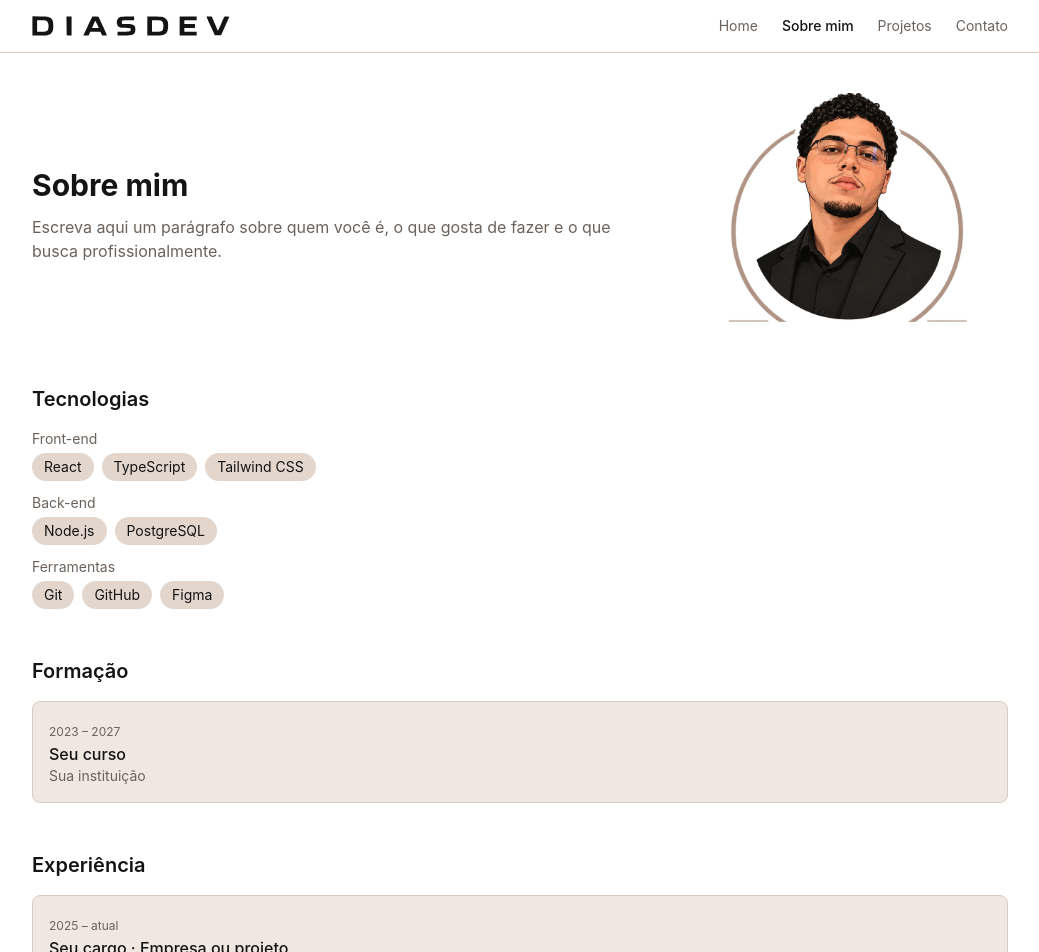
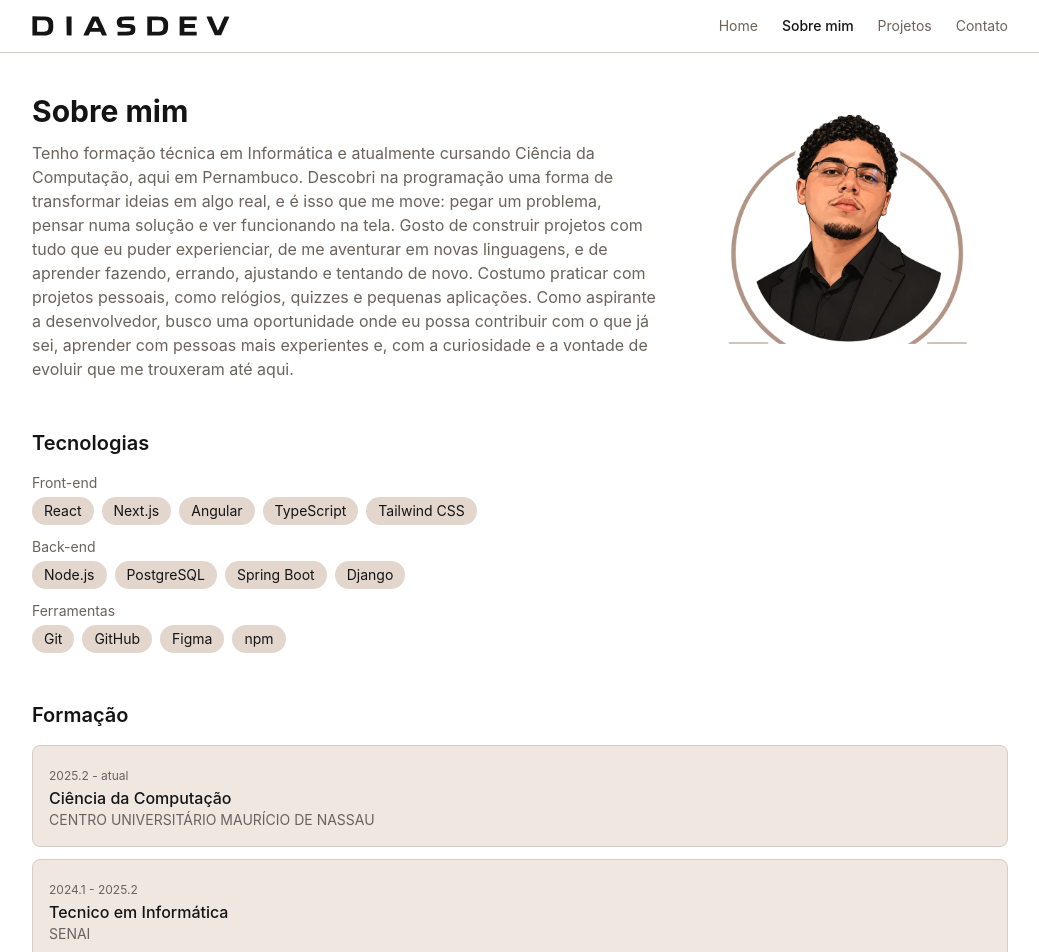
Before and after one commit to diasDev09/portifolio, a React (Vite) app: page /sobre in a window 1280 px wide. Shown: the top 952 px of the page, without its empty margins (120-1159 px from the left). Built offline with nearby package versions, Linux system fonts and the light colour scheme.

Commit message:
feat:Quem eu sou

```diff
--- a/src/data/profile.ts
+++ b/src/data/profile.ts
@@ -1,29 +1,32 @@
 export const profile = {
     photo: '/images/perfil/retrato.webp',
-    name: 'Seu Nome',
+    name: 'Caio Dias',
     role: 'Desenvolvedor Full Stack',
-    tagline: 'Construo interfaces web claras, rápidas e acessíveis, e também desenvolvo back-ends robustos e escaláveis. Além de uma otima experiência com bancos de dados e APIs.',
-    bio: 'Escreva aqui um parágrafo sobre quem você é, o que gosta de fazer e o que busca profissionalmente.',
-    email: 'seu-email@exemplo.com',
-    github: 'https://github.com/seu-usuario',
-    linkedin: 'https://linkedin.com/in/seu-usuario',
+    tagline: 'Transformo ideias em interfaces rápidas, acessíveis e bonitas. No back-end, construo soluções robustas e escaláveis, conectando tudo com APIs e bancos de dados. Do pixel à lógica, faço a tecnologia funcionar de verdade! .',
+    bio: 'Tenho formação técnica em Informática e atualmente cursando Ciência da Computação, aqui em Pernambuco. Descobri na programação uma forma de transformar ideias em algo real, e é isso que me move: pegar um problema, pensar numa solução e ver funcionando na tela. Gosto de construir projetos com tudo que eu puder experienciar, de me aventurar em novas linguagens, e de aprender fazendo, errando, ajustando e tentando de novo. Costumo praticar com projetos pessoais, como relógios, quizzes e pequenas aplicações. Como aspirante a desenvolvedor, busco uma oportunidade onde eu possa contribuir com o que já sei, aprender com pessoas mais experientes e, com a curiosidade e a vontade de evoluir que me trouxeram até aqui.',
+    email: 'caio.mdias3@gmail.com',
+    github: 'https://github.com/diasDev09',
+    linkedin: 'https://linkedin.com/in/caiodiasdev',
+    instagram: 'https://instagram.com/caio.noites',
 }
 
 export const skills = [
-    { title: 'Front-end', items: ['React', 'TypeScript', 'Tailwind CSS'] },
-    { title: 'Back-end', items: ['Node.js', 'PostgreSQL'] },
-    { title: 'Ferramentas', items: ['Git', 'GitHub', 'Figma'] },
+    { title: 'Front-end', items: ['React', 'Next.js', 'Angular', 'TypeScript', 'Tailwind CSS'] },
+    { title: 'Back-end', items: ['Node.js', 'PostgreSQL', 'Spring Boot', 'Django'] },
+    { title: 'Ferramentas', items: ['Git', 'GitHub', 'Figma', 'npm'] },
 ]
 
 export const timeline = [
-    { period: '2026', title: 'Título do marco', description: 'O que aconteceu e por que importa.' },
-    { period: '2025', title: 'Outro marco', description: 'Descrição curta.' },
+    { period: '2026.2', title: 'Primeiro emprego formal', description: 'Longe no contexto da minha area de estudo principal em questão de nome mas perto em ambientação.' },
+    { period: '2025.2', title: 'Ingressei em uma universidade', description: 'Finalmente tomei coragem e busquei algo que realmente me prende.' },
+    { period: '2024.1', title: 'Tecnico em Informática', description: 'Entrei atrás de descobriri o que quero fazer da minha vida.' },
 ]
 
 export const education = [
-    { period: '2023 – 2027', title: 'Seu curso', place: 'Sua instituição' },
+    { period: '2025.2 - atual', title: 'Ciência da Computação', place: 'CENTRO UNIVERSITÁRIO MAURÍCIO DE NASSAU' },
+    { period: '2024.1 - 2025.2', title: 'Tecnico em Informática', place: 'SENAI' },
 ]
 
 export const experience = [
-    { period: '2025 – atual', title: 'Seu cargo', place: 'Empresa ou projeto', description: 'O que você faz.' },
+    { period: '2026.2 – atual', title: 'Assistente Administrativo', place: 'FSBR', description: 'Atuo na área administrativa, auxiliando no dia a dia da empresa.' },
 ]
```
